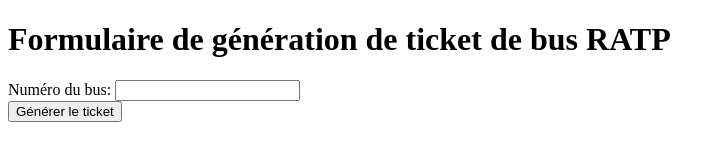
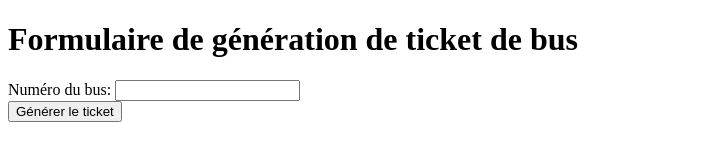
Before and after one commit to Ladislife/bus, a plain HTML site: page index.html in a window 1280 px wide. Shown: the whole page, without its empty margins (0-725 px from the left). Drawn offline with Linux system fonts and the light colour scheme.

Commit message:
Update index.html

```diff
--- a/index.html
+++ b/index.html
@@ -1,10 +1,10 @@
 <!DOCTYPE html>
 <html>
 <head>
-  <title>Formulaire de génération de ticket de bus RATP</title>
+  <title>Formulaire de génération de ticket de bus </title>
 </head>
 <body>
-  <h1>Formulaire de génération de ticket de bus RATP</h1>
+  <h1>Formulaire de génération de ticket de bus </h1>
   <form id="bus-ticket-form">
     <label for="busNumber">Numéro du bus:</label>
     <input type="text" id="busNumber" required><br>
```
